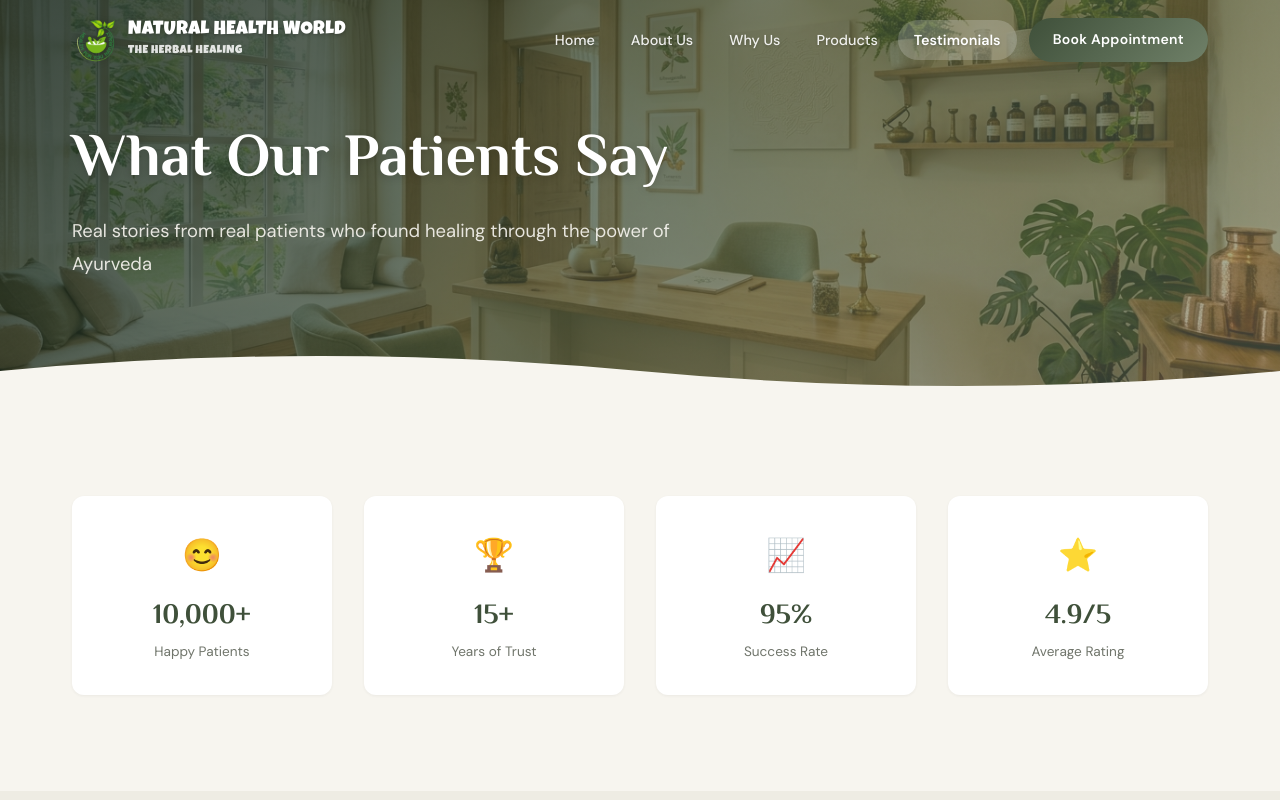
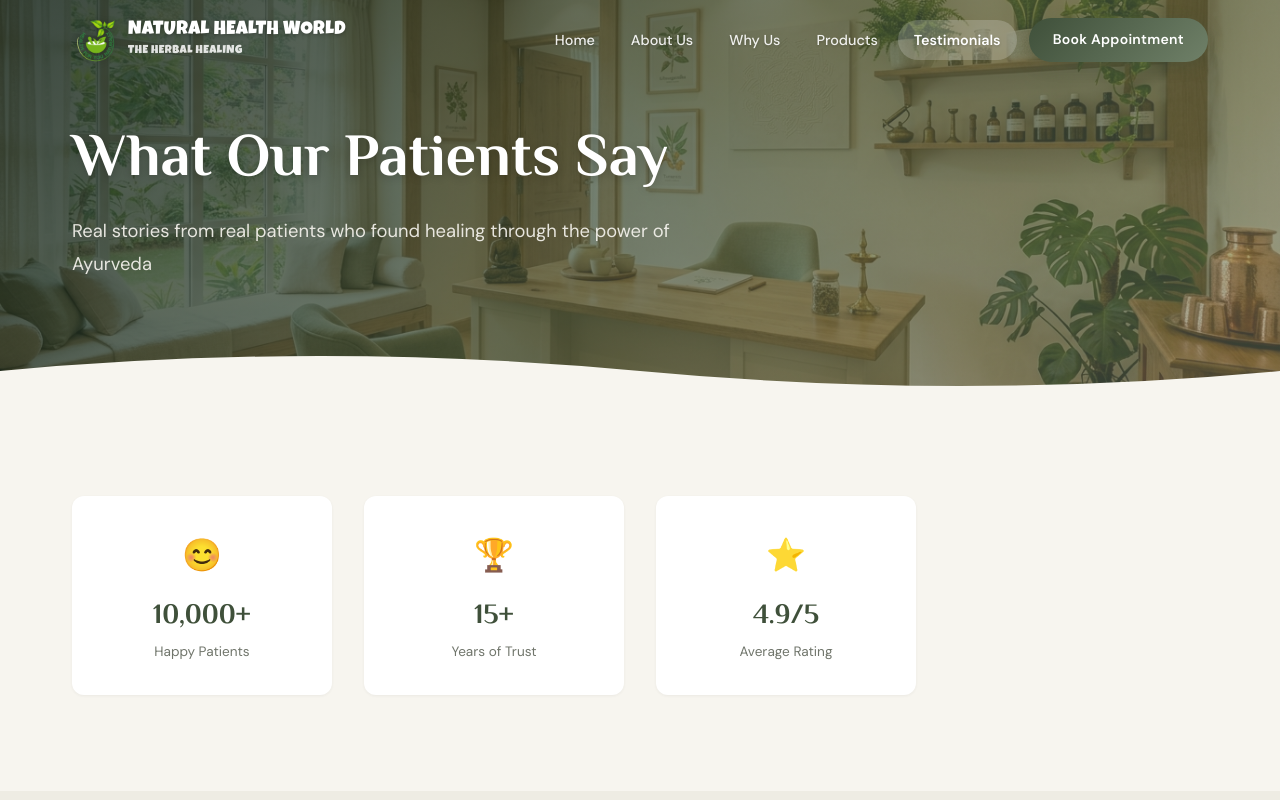
Before and after one commit to Codeaizan/Natural-Health, a React (Vite) app: page /testimonials in a window 1280 px wide. Shown: the top 800 px of the page. Built offline with nearby package versions, Linux system fonts and the light colour scheme.

Commit message:
feat: remove success rate from UI
- Removed from Home stats and treatment cards
- Removed from WhyUs treatment success bars
- Removed from Testimonials stats

```diff
--- a/src/pages/Home.jsx
+++ b/src/pages/Home.jsx
@@ -33,7 +33,6 @@ const features = [
 const stats = [
   { value: '5,000+', label: 'Patients Treated' },
   { value: '15+', label: 'Years Experience' },
-  { value: '95%', label: 'Success Rate' },
   { value: '60+', label: 'Herbal Products' },
 ];
 
@@ -232,9 +231,7 @@ export default function Home() {
                   <div className="treatment-preview-content">
                     <h4>{t.name}</h4>
                     <p>{t.description.slice(0, 80)}...</p>
-                    <span className="treatment-preview-rate">
-                      <FaCheckCircle /> {t.successRate} success rate
-                    </span>
+
                   </div>
                   <FaArrowRight className="treatment-preview-arrow" />
                 </Link>
--- a/src/pages/Testimonials.jsx
+++ b/src/pages/Testimonials.jsx
@@ -8,7 +8,6 @@ import './Testimonials.css';
 const stats = [
   { value: '10,000+', label: 'Happy Patients', icon: '😊' },
   { value: '15+', label: 'Years of Trust', icon: '🏆' },
-  { value: '95%', label: 'Success Rate', icon: '📈' },
   { value: '4.9/5', label: 'Average Rating', icon: '⭐' },
 ];
 
--- a/src/pages/WhyUs.jsx
+++ b/src/pages/WhyUs.jsx
@@ -120,16 +120,7 @@ export default function WhyUs() {
                             ))}
                           </ul>
                         </div>
-                        <div className="treatment-success">
-                          <span className="success-label">Success Rate</span>
-                          <div className="success-bar">
-                            <div
-                              className="success-fill"
-                              style={{ width: t.successRate }}
-                            />
-                          </div>
-                          <span className="success-value">{t.successRate}</span>
-                        </div>
+
                       </div>
                     </div>
                   )}
```
